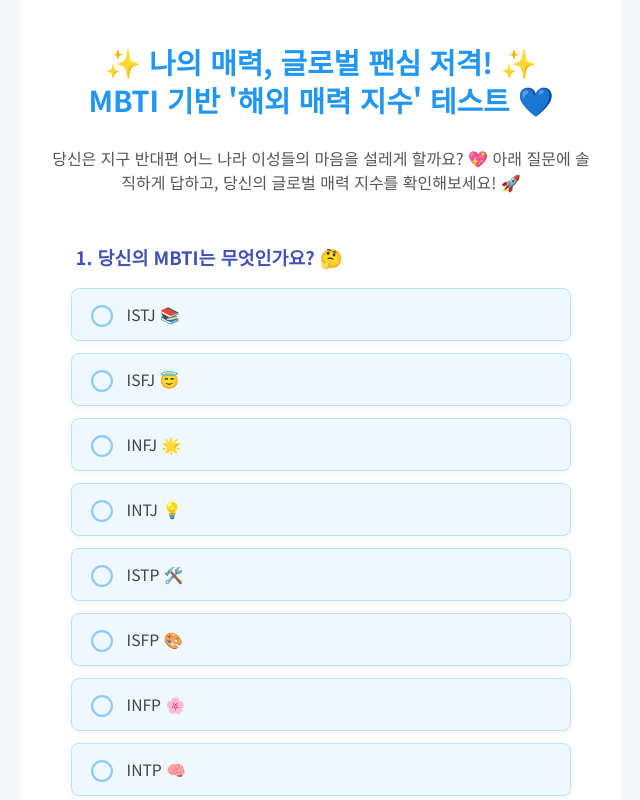
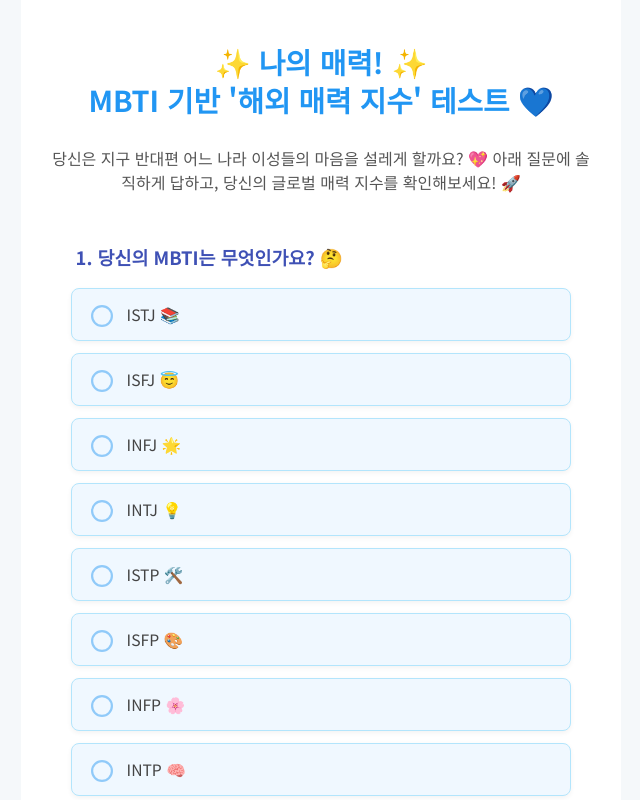
Before and after one commit to hackerseob/attractiveness, a plain HTML site: page index.html in a window 1280 px wide. Shown: the top 800 px of the page, without its empty margins (319-959 px from the left). Drawn offline with Linux system fonts and the light colour scheme.

Commit message:
Update index.html

```diff
--- a/index.html
+++ b/index.html
@@ -190,7 +190,7 @@
 </head>
 <body>
     <div class="container">
-        <h1>✨ 나의 매력, 글로벌 팬심 저격! ✨<br>MBTI 기반 '해외 매력 지수' 테스트 💙</h1>
+        <h1>✨ 나의 매력! ✨<br>MBTI 기반 '해외 매력 지수' 테스트 💙</h1>
         <p class="intro-text">
             당신은 지구 반대편 어느 나라 이성들의 마음을 설레게 할까요? 💖 아래 질문에 솔직하게 답하고, 당신의 글로벌 매력 지수를 확인해보세요! 🚀
         </p>
```
